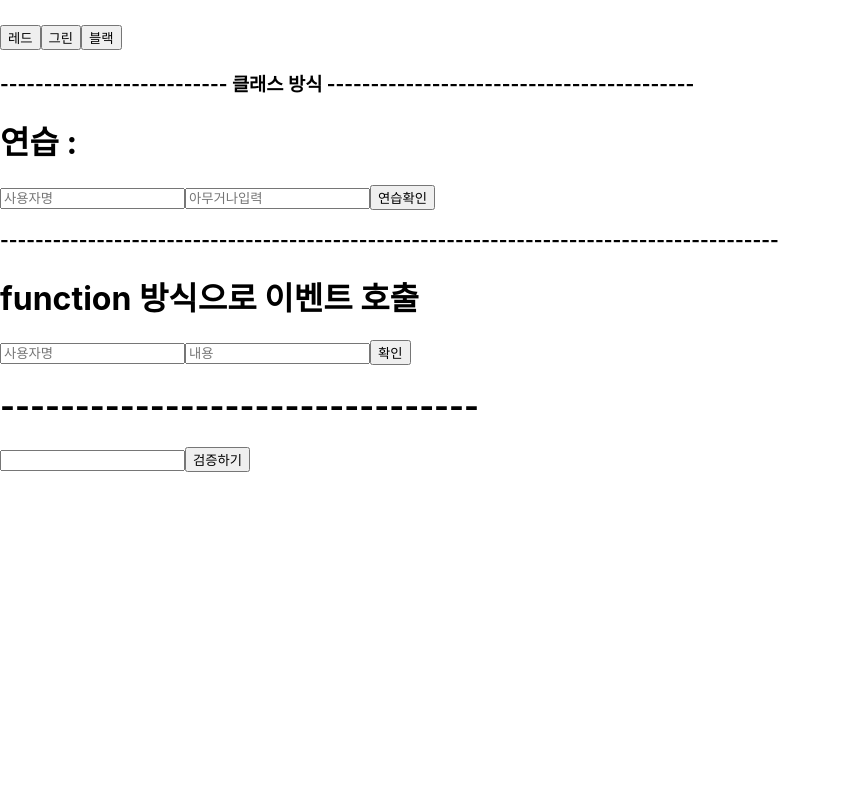
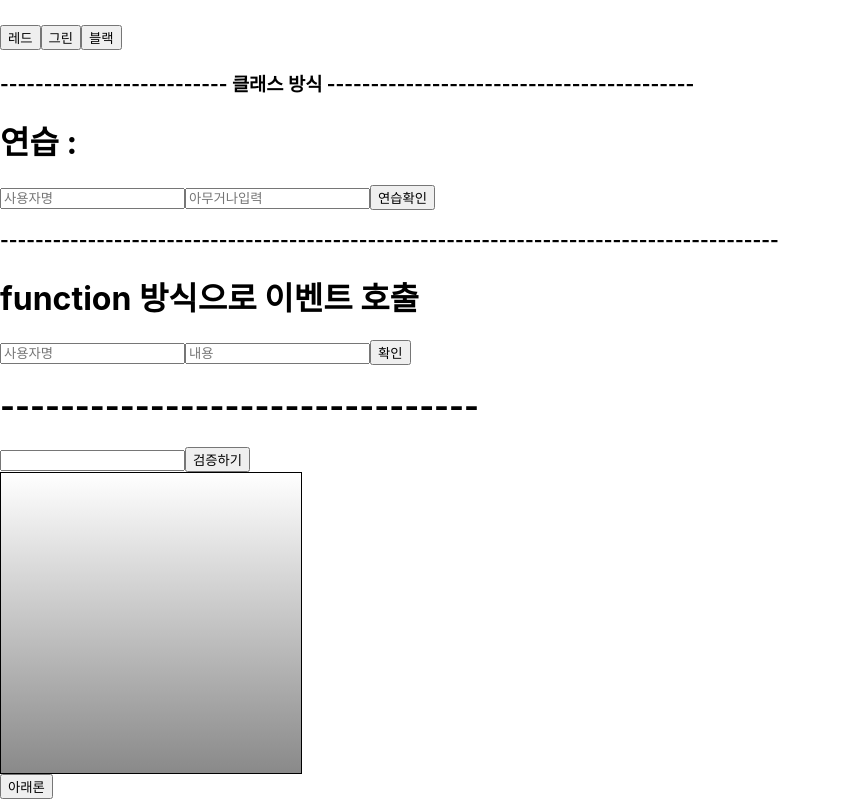
Before and after one commit to ooeeda/hello-react, a React (Create React App) app: page / in a window 1280 px wide. Shown: the part 257-1056 px from the top of the page, without its empty margins (0-841 px from the left). Before the commit the page ends 800 px from the top, so only its background shows below. Built offline with nearby package versions, Linux system fonts and the light colour scheme.

Commit message:
5.3.4 컴포넌트에 ref정의하여 자식 컴포넌트에 함수호출

```diff
--- a/src/App.js
+++ b/src/App.js
@@ -7,6 +7,7 @@
 import EventPractice from "./EventPractice"
 import EventPracticeFnc from "./EventPracticeFnc";
 import ValidationSample from "./ValidationSample";
+import ScrollBox from "./ScrollBox";
 class App extends Component{
   render(){
     const name = "react";
@@ -22,6 +23,10 @@
       <EventPracticeFnc/>
       <h1>--------------------------------</h1>
       <ValidationSample/>
+      <div>
+        <ScrollBox ref={ref => (this.scrollBox = ref)} />
+        <button onClick={() => this.scrollBox.scrollToBottom()}>아래론</button>
+      </div>
     </Fragment>
     );
   }
--- /dev/null
+++ b/src/ScrollBox.js
@@ -0,0 +1,35 @@
+import React, {Component} from "react";
+
+
+class ScrollBox extends Component{
+
+    scrollToBottom = ()=> {
+
+        const {scrollHeight, clientHeight } = this.box;
+
+        this.box.scrollTop = scrollHeight - clientHeight;
+    }
+
+    render(){
+        const style = {
+            border : '1px solid black',
+            height : '300px',
+            width : '300px',
+            overflow : 'auto',
+            position : 'relative'
+        };
+
+        const innerStyle = {
+            width : '100%',
+            height : '650px',
+            background : 'linear-gradient(white, black)'
+        };
+        return(
+            <div style={style} ref={(ref)=>this.box = ref}>
+                <div style={innerStyle}/>
+            </div>
+        );
+    }
+}
+
+export default ScrollBox;
```
